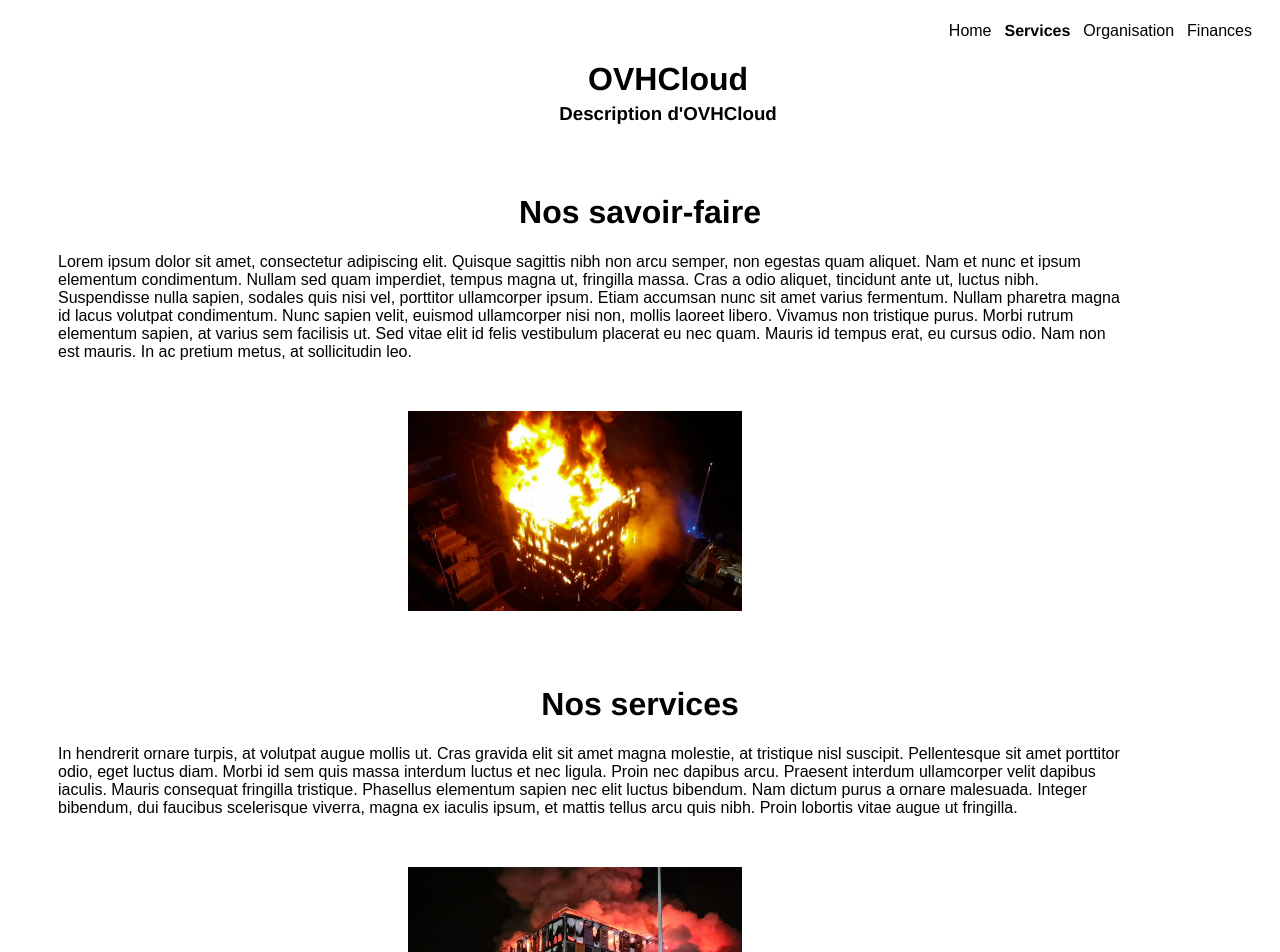
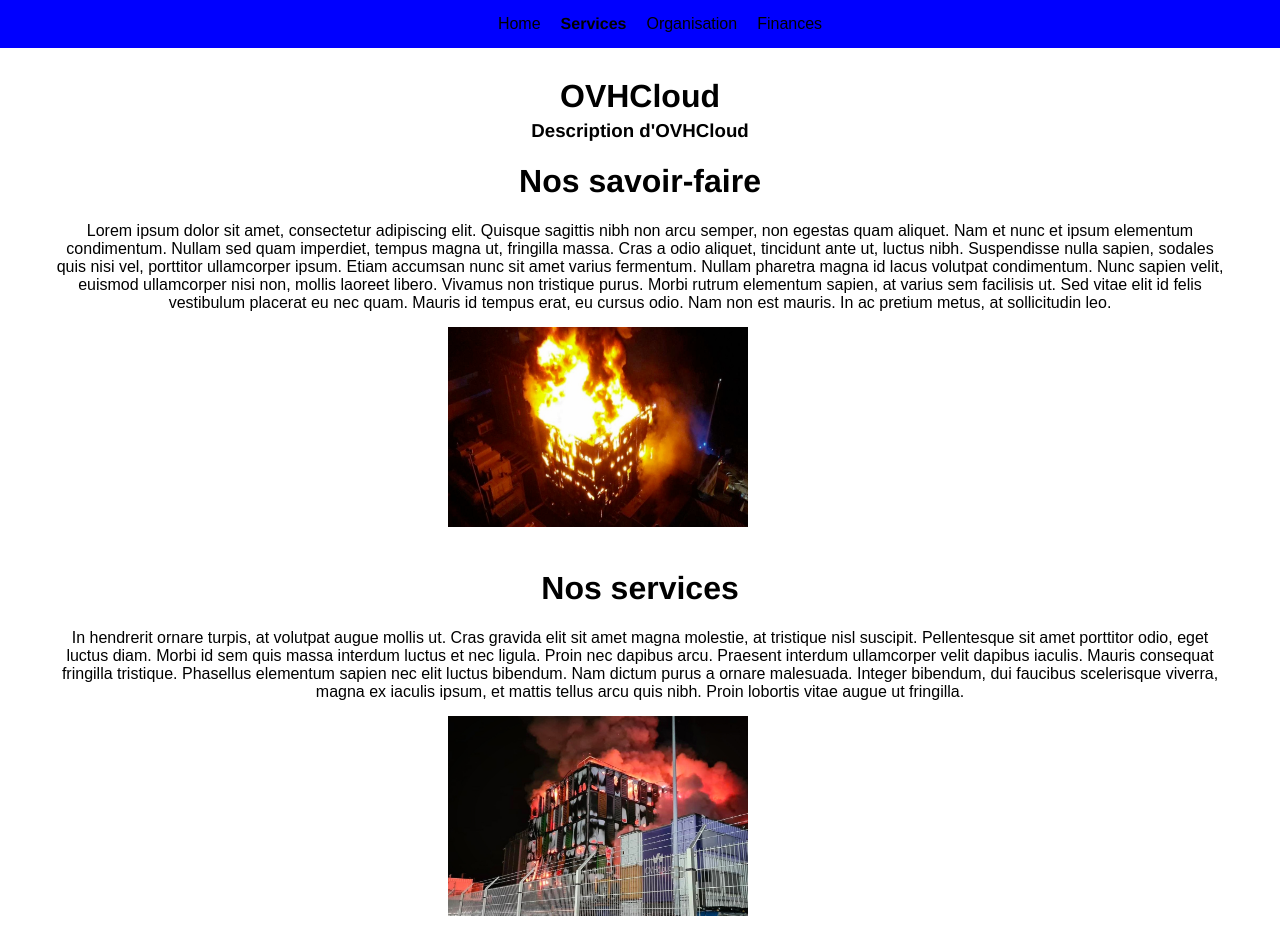
Before and after one commit to FlorianHegele/SAE-OVH-Cloud, a plain HTML site: page SAE-OVHCloud/services.html in a window 1280 px wide. Shown: the top 952 px of the page. Drawn offline with Linux system fonts and the light colour scheme.

Commit message:
Modification du nav bar

```diff
--- a/SAE-OVHCloud/services.html
+++ b/SAE-OVHCloud/services.html
@@ -9,10 +9,6 @@
 </head>
 <body>
     <header>
-        <div id="title">
-            <h1>OVHCloud</h1>
-            <h3>Description d'OVHCloud</h3>
-        </div>
         <nav>
             <ul>
                 <li><a href="index.html">Home</a></li>
@@ -21,28 +17,40 @@
                 <li><a href="finances.html">Finances</a></li>
             </ul>
         </nav>
+        <div id="title">
+            <h1>OVHCloud</h1>
+            <h3>Description d'OVHCloud</h3>
+        </div>
     </header>
 
     <main>
-        <h1 align="center">Nos savoir-faire</h1>
-        <p id="paragraphe">Lorem ipsum dolor sit amet, consectetur adipiscing elit. Quisque sagittis nibh non arcu semper, non egestas quam aliquet. Nam et nunc et ipsum elementum condimentum. Nullam sed quam imperdiet, tempus magna ut, fringilla massa. Cras a odio aliquet, tincidunt ante ut, luctus nibh. Suspendisse nulla sapien, sodales quis nisi vel, porttitor ullamcorper ipsum. Etiam accumsan nunc sit amet varius fermentum. Nullam pharetra magna id lacus volutpat condimentum. Nunc sapien velit, euismod ullamcorper nisi non, mollis laoreet libero. Vivamus non tristique purus. Morbi rutrum elementum sapien, at varius sem facilisis ut. Sed vitae elit id felis vestibulum placerat eu nec quam. Mauris id tempus erat, eu cursus odio. Nam non est mauris. In ac pretium metus, at sollicitudin leo.</p>
-        <img id="image" src="images/ca_brule.jpg"alt="confused stonk" width="334" height="200"/>
+        <div>
+            <h1>Nos savoir-faire</h1>
+            <p id="paragraphe">Lorem ipsum dolor sit amet, consectetur adipiscing elit. Quisque sagittis nibh non arcu semper, non egestas quam aliquet. Nam et nunc et ipsum elementum condimentum. Nullam sed quam imperdiet, tempus magna ut, fringilla massa. Cras a odio aliquet, tincidunt ante ut, luctus nibh. Suspendisse nulla sapien, sodales quis nisi vel, porttitor ullamcorper ipsum. Etiam accumsan nunc sit amet varius fermentum. Nullam pharetra magna id lacus volutpat condimentum. Nunc sapien velit, euismod ullamcorper nisi non, mollis laoreet libero. Vivamus non tristique purus. Morbi rutrum elementum sapien, at varius sem facilisis ut. Sed vitae elit id felis vestibulum placerat eu nec quam. Mauris id tempus erat, eu cursus odio. Nam non est mauris. In ac pretium metus, at sollicitudin leo.</p>
+            <img id="image" src="images/ca_brule.jpg"alt="ca brule"/>
+        </div>
         <br>
 
-        <h1 align="center">Nos services</h1>
-        <p id="paragraphe">In hendrerit ornare turpis, at volutpat augue mollis ut. Cras gravida elit sit amet magna molestie, at tristique nisl suscipit. Pellentesque sit amet porttitor odio, eget luctus diam. Morbi id sem quis massa interdum luctus et nec ligula. Proin nec dapibus arcu. Praesent interdum ullamcorper velit dapibus iaculis. Mauris consequat fringilla tristique. Phasellus elementum sapien nec elit luctus bibendum. Nam dictum purus a ornare malesuada. Integer bibendum, dui faucibus scelerisque viverra, magna ex iaculis ipsum, et mattis tellus arcu quis nibh. Proin lobortis vitae augue ut fringilla.</p>
-        <img id="image" src="images/incendie-ovh-1.jpg" alt="route avec écrie avenir" width="334" height="200"/>
+        <div>
+            <h1>Nos services</h1>
+            <p id="paragraphe">In hendrerit ornare turpis, at volutpat augue mollis ut. Cras gravida elit sit amet magna molestie, at tristique nisl suscipit. Pellentesque sit amet porttitor odio, eget luctus diam. Morbi id sem quis massa interdum luctus et nec ligula. Proin nec dapibus arcu. Praesent interdum ullamcorper velit dapibus iaculis. Mauris consequat fringilla tristique. Phasellus elementum sapien nec elit luctus bibendum. Nam dictum purus a ornare malesuada. Integer bibendum, dui faucibus scelerisque viverra, magna ex iaculis ipsum, et mattis tellus arcu quis nibh. Proin lobortis vitae augue ut fringilla.</p>
+            <img id="image" src="images/incendie-ovh-1.jpg" alt="incendie-ovh"/>
+        </div>
         <br>
 
-        <h1 align="center">Nos clients</h1>
-        <p id="paragraphe">Suspendisse nec tellus accumsan, consequat felis a, aliquet nibh. Morbi convallis condimentum massa. Vivamus eleifend velit in scelerisque auctor. Integer imperdiet fringilla eros, sit amet volutpat est dignissim quis. Proin hendrerit nulla et justo rutrum, ut feugiat purus dignissim. Donec congue fringilla laoreet. Suspendisse congue felis nec magna mattis, quis tempus sapien malesuada.</p>
-        <img id="image" src="images/OVH-gazette.jpg"alt="des éolienne" width="334" height="200"/>
+        <div>
+            <h1>Nos clients</h1>
+            <p id="paragraphe">Suspendisse nec tellus accumsan, consequat felis a, aliquet nibh. Morbi convallis condimentum massa. Vivamus eleifend velit in scelerisque auctor. Integer imperdiet fringilla eros, sit amet volutpat est dignissim quis. Proin hendrerit nulla et justo rutrum, ut feugiat purus dignissim. Donec congue fringilla laoreet. Suspendisse congue felis nec magna mattis, quis tempus sapien malesuada.</p>
+            <img id="image" src="images/OVH-gazette.jpg" alt="OVH gazette"/>
+        </div>
         <br>
 
-        <h1 align="center">Nos concurents</h1>
-        <p id="paragraphe">Odit eius molestiae aut delectus maxime non ea placeat, praesentium ducimus explicabo ipsam ab ex distinctio. Enim minima molestiae adipisci similique quae, nam architecto exercitationem possimus necessitatibus maxime! Ipsum dolorum animi veniam nulla voluptatibus cupiditate beatae temporibus veritatis totam obcaecati, fugit consectetur vel amet suscipit esse eius ratione provident voluptates pariatur nam consequuntur minus ea. Deserunt ad aspernatur eaque molestiae fugit maxime dolores similique corrupti. Minus, voluptatibus deleniti ipsa modi iusto at! Officiis quam cupiditate unde. Illo ducimus itaque distinctio dolorum. Placeat et alias beatae sapiente quo, in, sed quia libero dignissimos distinctio quos commodi tempora odio repellendus, voluptatibus sint dolor culpa odit.</p>
-        <img id="image" src="images/aws.png"alt="des éolienne" width="334" height="200"/>
-        <br>
+        <div>
+            <h1>Nos concurents</h1>
+            <p id="paragraphe">Odit eius molestiae aut delectus maxime non ea placeat, praesentium ducimus explicabo ipsam ab ex distinctio. Enim minima molestiae adipisci similique quae, nam architecto exercitationem possimus necessitatibus maxime! Ipsum dolorum animi veniam nulla voluptatibus cupiditate beatae temporibus veritatis totam obcaecati, fugit consectetur vel amet suscipit esse eius ratione provident voluptates pariatur nam consequuntur minus ea. Deserunt ad aspernatur eaque molestiae fugit maxime dolores similique corrupti. Minus, voluptatibus deleniti ipsa modi iusto at! Officiis quam cupiditate unde. Illo ducimus itaque distinctio dolorum. Placeat et alias beatae sapiente quo, in, sed quia libero dignissimos distinctio quos commodi tempora odio repellendus, voluptatibus sint dolor culpa odit.</p>
+            <img id="image" src="images/aws.png"alt="AWS"/>
+        </div>
+       <br>
     </main>
 
     <footer>
--- a/SAE-OVHCloud/styles/base.css
+++ b/SAE-OVHCloud/styles/base.css
@@ -6,8 +6,10 @@
     src: url('../font/Helvetica.ttf') format('truetype');
 }
 
+
 body {
     font-family: "Helvetica", sans-serif;
+    margin: 0px;
 }
 
 ul {
@@ -17,17 +19,9 @@ ul {
 
 /* header */
 
-header {
-    display: flex;
-    justify-content: space-between;
-    padding: 20px;
-    height: 125px;
-}
-
 #title {
     text-align: center;
-    margin-left: 43%;
-    margin-top: 33px;
+    margin-top: 30px;
 }
 
 #title h1 {
@@ -39,22 +33,21 @@ header {
 }
 
 nav > ul {
+    margin: 0px;
     display: flex;
-    justify-content: space-evenly;
-    padding-bottom: 2px;
+    justify-content: center;
+    gap: 20px;
 }
 
-nav li {
-    padding-left: 13px;
+nav {
+    background-color: blue;
+    width: 100%;
+    padding: 15px 0px;
 }
 
 li > a {
     color: inherit;
     text-decoration: inherit;
-}
-
-nav {
-    margin-top: -22px;
 }
 
 /* footer */
--- a/SAE-OVHCloud/styles/service-style.css
+++ b/SAE-OVHCloud/styles/service-style.css
@@ -1,7 +1,14 @@
 #paragraphe {
-    margin: 0px 150px 0px 50px;
+    margin: 15px 50px;
+    text-align: center;
 }
 
 #image{
-    margin: 50px 400px 50px 400px;
+    margin-left: 35%;
+    width: 300px;
+    height: 200px;
 }
+
+main h1 {
+    text-align: center;
+}
```
